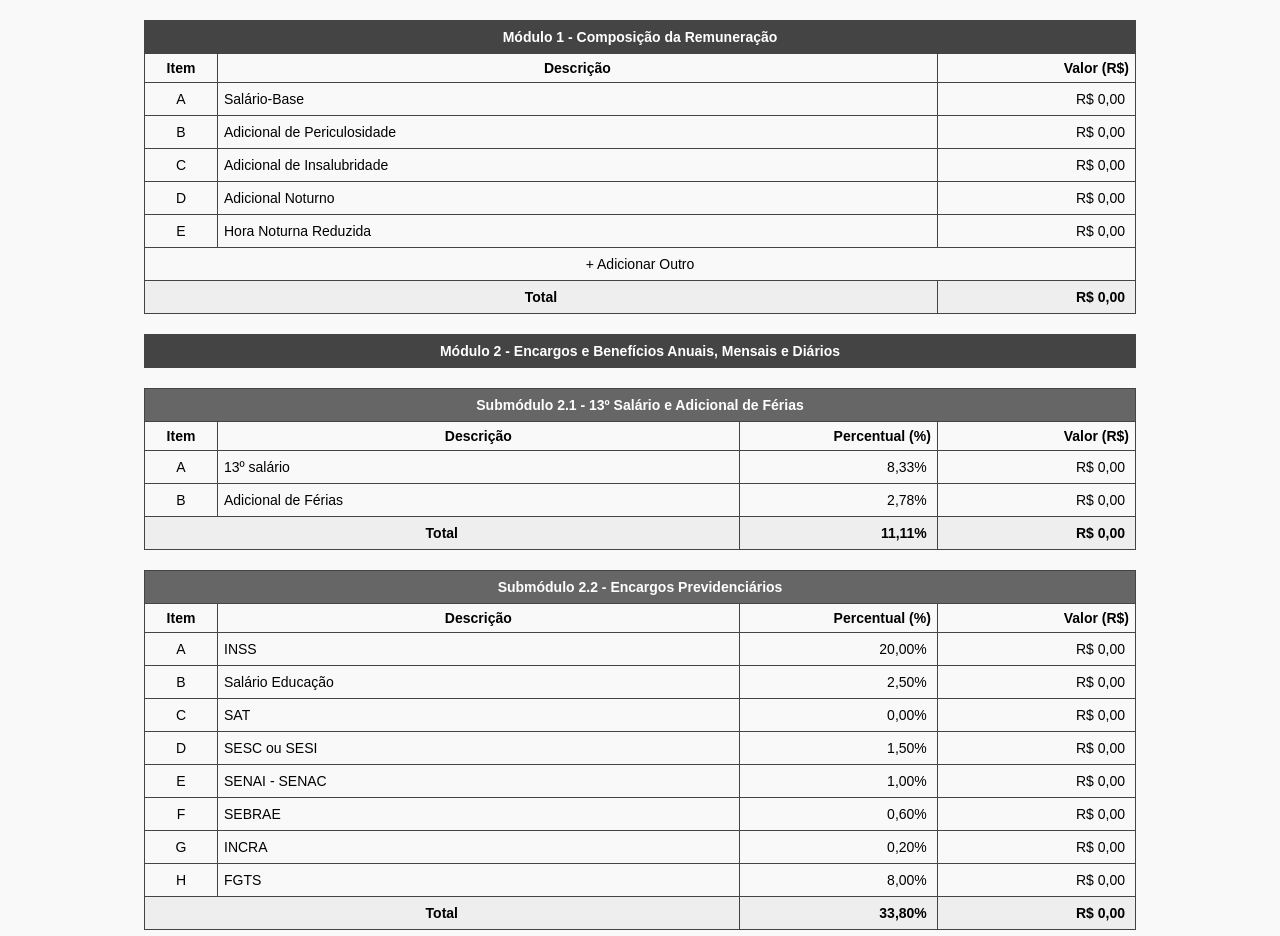
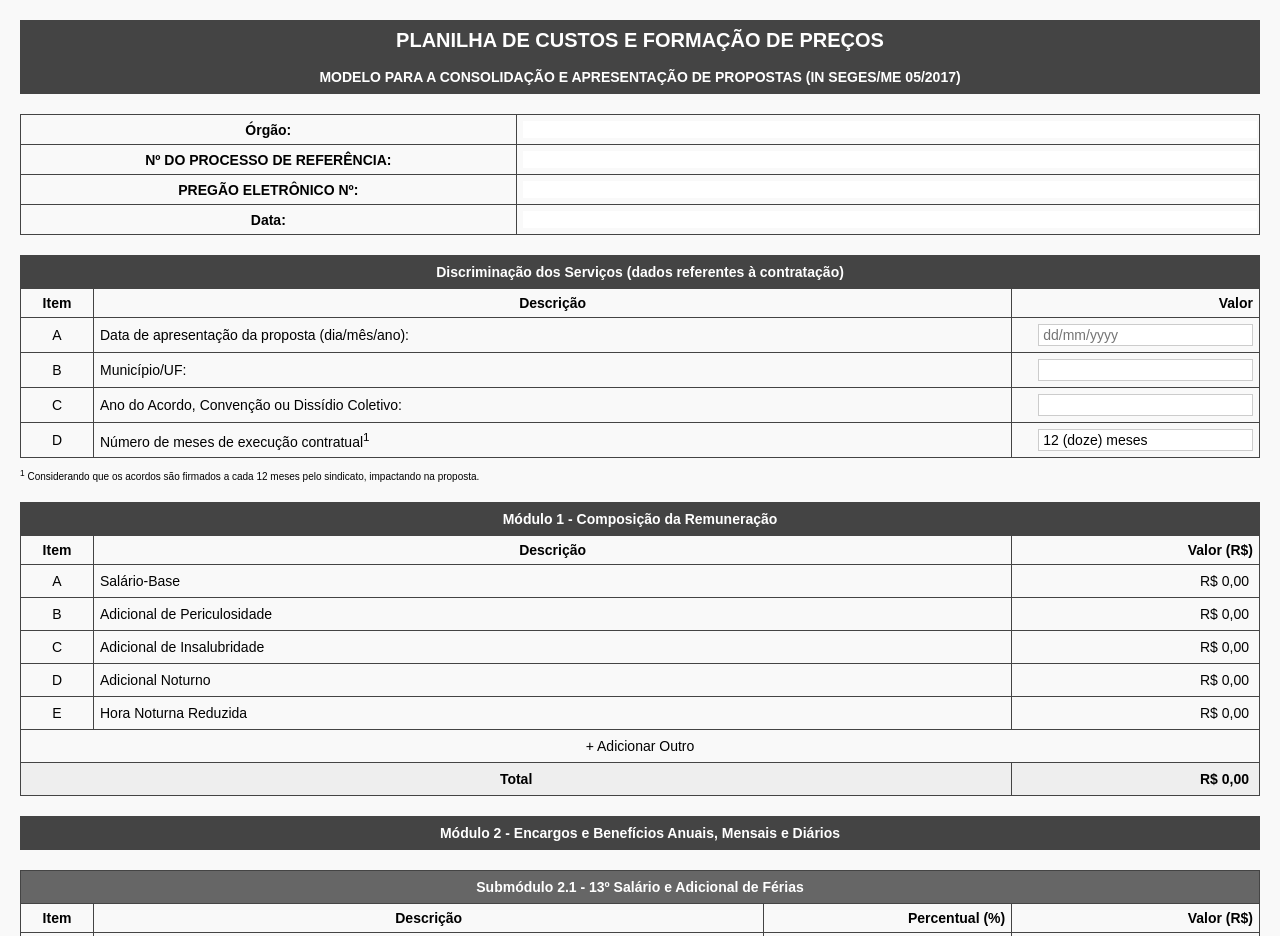
Before and after one commit to carlosendlich/planilha-custos-in5, a plain HTML site: page index.html in a window 1280 px wide. Shown: the top 936 px of the page. Drawn offline with Linux system fonts and the light colour scheme.

Commit message:
Update index.html

```diff
--- a/index.html
+++ b/index.html
@@ -8,7 +8,7 @@
     /* Your existing CSS remains unchanged */
     body { font-family: Arial, sans-serif; margin: 20px; background-color: #f9f9f9; }
     table {
-      width: 80%;
+      width: 100%;
       border-collapse: collapse;
       margin: 0 auto 20px;
     }
@@ -75,9 +75,55 @@
     #tbody6 td { border: 1px solid #444; }
     #tbody6 td:nth-child(3), #tbody6 td:nth-child(4) { text-align: right; }
     #tbody6 td { padding: 6px 10px; }
+    .footnote { font-size: x-small; margin-top: -10px; margin-bottom: 20px; text-align: left; }
   </style>
 </head>
 <body>
+
+
+<table>
+    <thead>
+    <tr>
+      <th colspan="3" class="module-title" style="font-size: 20px;">
+        PLANILHA DE CUSTOS E FORMAÇÃO DE PREÇOS
+      </th>
+    </tr>
+<tr><th colspan="3" class="module-title">MODELO PARA A CONSOLIDAÇÃO E APRESENTAÇÃO DE PROPOSTAS (IN SEGES/ME 05/2017)</th></tr>
+<table border="0" style="width: 100%; margin-top: 10px;">
+  <tbody>
+    <tr>
+      <td style="width: 40%;"><b>Órgão:</b></td>
+      <td><input type="text" style="width: 100%; border: none;"></td>
+    </tr>
+    <tr>
+      <td><b>Nº DO PROCESSO DE REFERÊNCIA:</b></td>
+      <td><input type="text" style="width: 100%; border: none;"></td>
+    </tr>
+    <tr>
+      <td><b>PREGÃO ELETRÔNICO Nº:</b></td>
+      <td><input type="text" style="width: 100%; border: none;"></td>
+    </tr>
+    <tr>
+      <td><b>Data:</b></td>
+      <td><input type="text" style="width: 100%; border: none; "></td>
+    </tr>
+  </tbody>
+</table>
+
+
+  <table>
+    <thead>
+      <tr><th colspan="3" class="module-title">Discriminação dos Serviços (dados referentes à contratação)</th></tr>
+      <tr><th>Item</th><th>Descrição</th><th>Valor</th></tr>
+    </thead>
+    <tbody id="tbody0">
+      <tr><td>A</td><td>Data de apresentação da proposta (dia/mês/ano):</td><td><input type="text" class="text-input" placeholder="dd/mm/yyyy" /></td></tr>
+      <tr><td>B</td><td>Município/UF:</td><td><input type="text" class="text-input" /></td></tr>
+      <tr><td>C</td><td>Ano do Acordo, Convenção ou Dissídio Coletivo:</td><td><input type="text" class="text-input" /></td></tr>
+      <tr><td>D</td><td>Número de meses de execução contratual<sup>1</sup></td><td><input type="text" class="text-input" value="12 (doze) meses" readonly /></td></tr>
+    </tbody>
+  </table>
+  <p class="footnote"><sup>1</sup> Considerando que os acordos são firmados a cada 12 meses pelo sindicato, impactando na proposta.</p>
   <!-- Your existing HTML tables remain unchanged -->
   <table>
     <thead>
```
